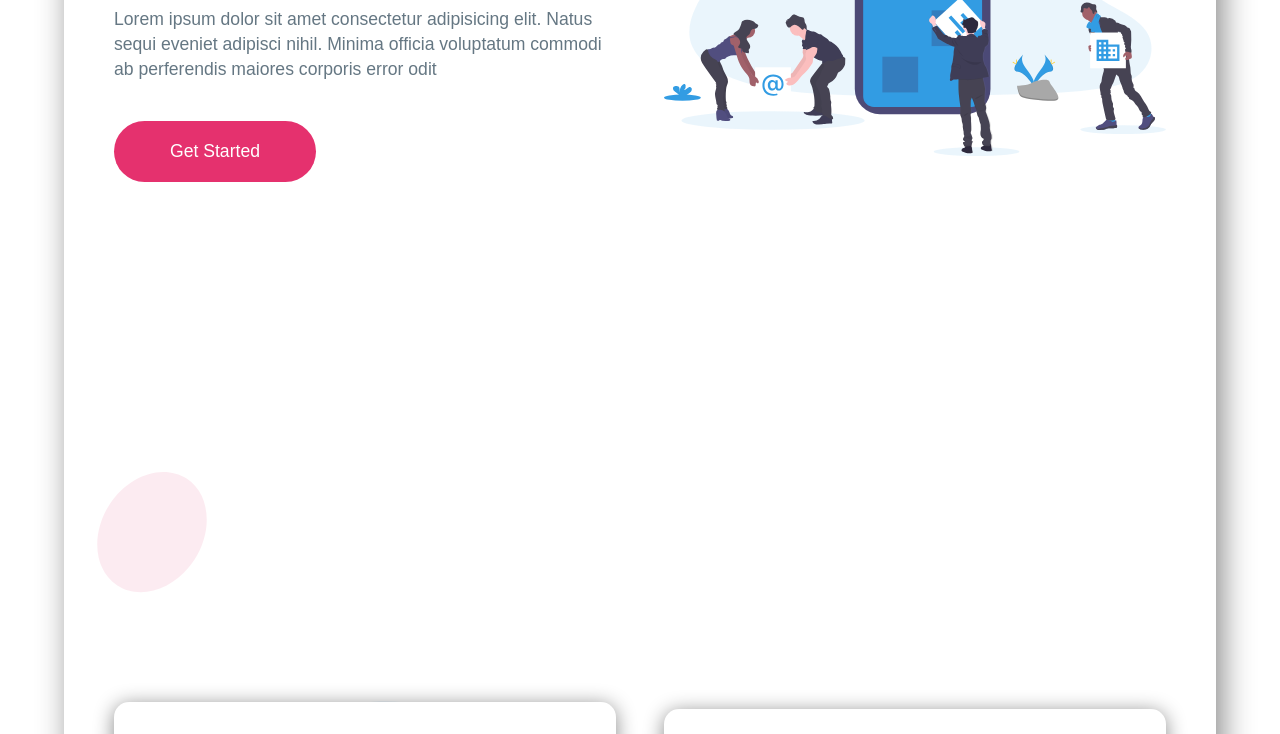
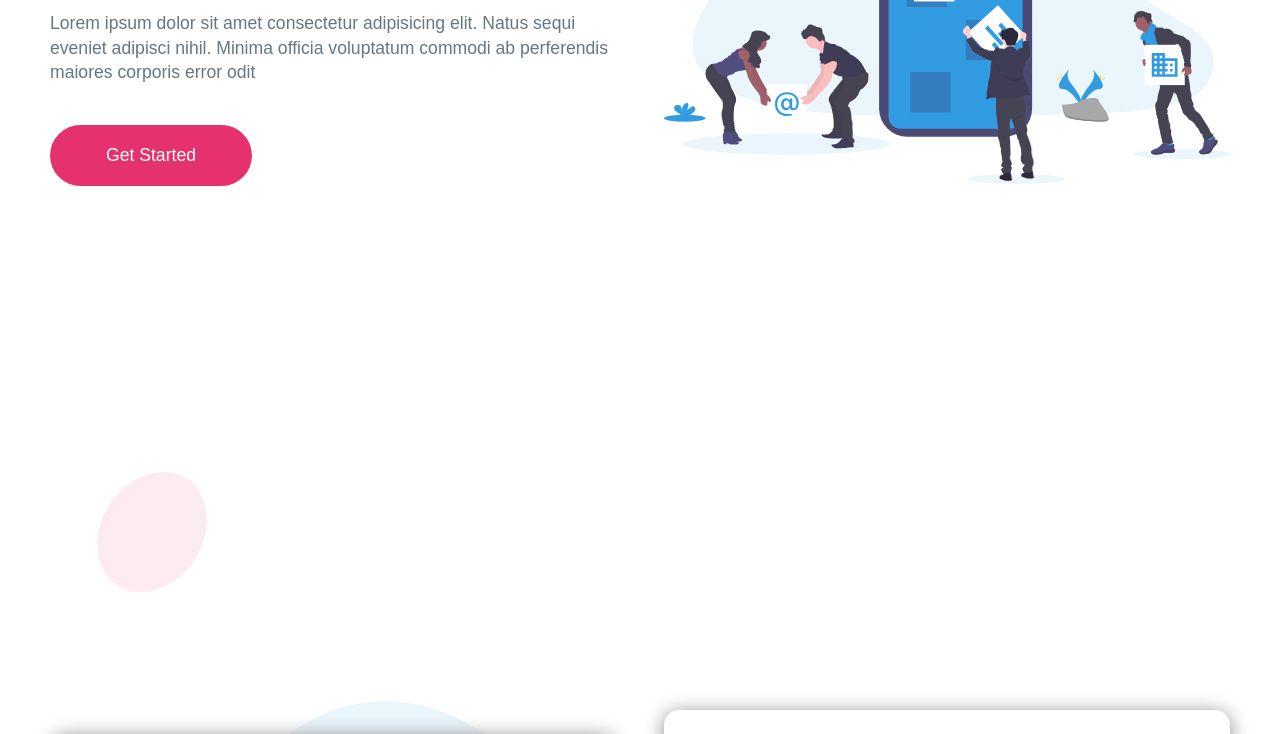
Before and after one commit to Darko399/Darko399.github.io, a plain HTML site: page index.html in a window 1280 px wide. Shown: the part 449-1183 px from the top of the page. Drawn offline with Linux system fonts and the light colour scheme.

Commit message:
container

```diff
--- a/index.html
+++ b/index.html
@@ -12,6 +12,7 @@
 </head>
 
 <body>
+    <div class="fleke">
     <img class="fleka" src="Images/Plava fleka top left.svg" alt="">
     <img class="fleka" id="crvena" src="Images/Crvena fleka prva levo viri.svg" alt="">
     <img class="fleka" id="plava-card" src="Images/Plafa fleka card left.svg" alt="">
@@ -20,6 +21,7 @@
     <img class="fleka" id="plava-bottom" src="Images/Mala plava fleka ispod.svg" alt="">
     <!-- <img class="fleka" id= "big-blue" src="Images/Big blue left.svg" alt=""> -->
     <img class="fleka" id="crvena-op2" src="Images/Crvena fleka srednja levo opacity.svg" alt="">
+</div>
     <div class="main-wrapper">
         <div class="nav-wrapper">
             <div id="logo-wrap">
--- a/style.css
+++ b/style.css
@@ -4,6 +4,8 @@ body {
     line-height: 1.4;
     overflow-x: hidden;
 }
+
+
 
 .btn {
     background-color: rgba(229, 49, 110, 1);
@@ -19,7 +21,7 @@ body {
     display: grid;
     grid-template-rows: 1fr;
     grid-gap: 370px;
-    max-width: 90%;
+    max-width: 1800px;
     margin: 0 auto;
     padding: 30px 50px 50px 50px;
     box-shadow: 6px 10px 30px #888888;
```
